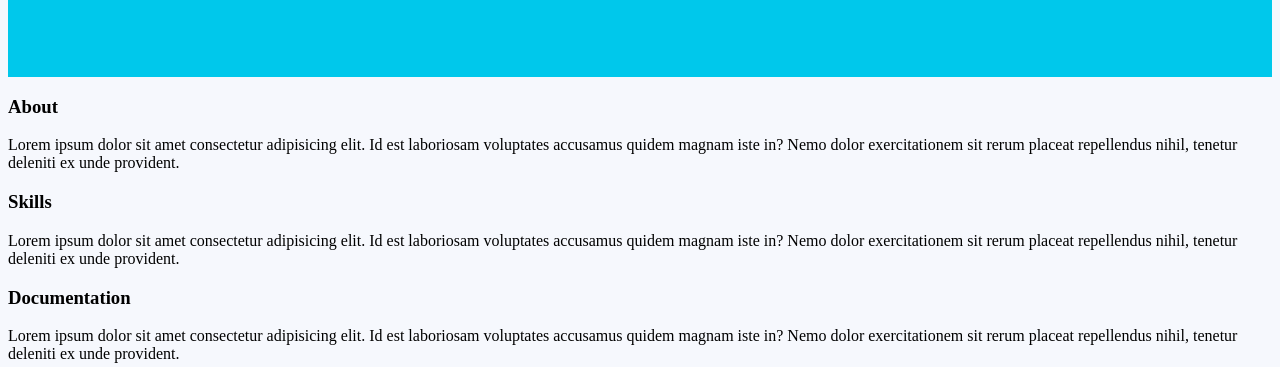
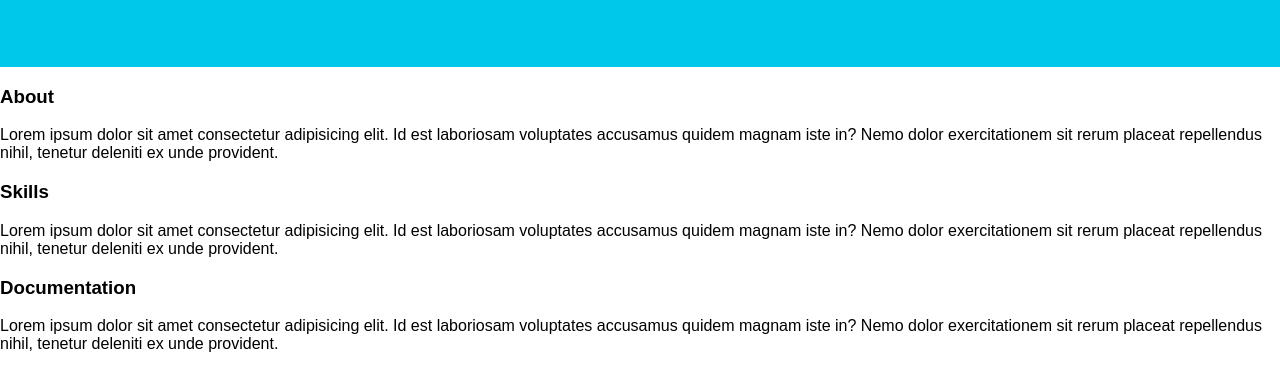
Before and after one commit to rizqul/Dicoding_ReactPath, a plain HTML site: page Submision/index.html in a window 1280 px wide. Shown: the part 254-621 px from the top of the page. Drawn offline with Linux system fonts and the light colour scheme.

Commit message:
commit in second branch

```diff
--- a/Submision/assets/css/style.css
+++ b/Submision/assets/css/style.css
@@ -1,5 +1,4 @@
 * {
-  background-color: #f6f8fd;
   box-sizing: border-box;
 }
 
@@ -27,3 +26,9 @@ nav li {
   text-align: center;
   font-size: 20px;
 }
+
+body {
+  font-family: "Quicksand", sans-serif;
+  margin: 0;
+  padding: 0;
+}
```
